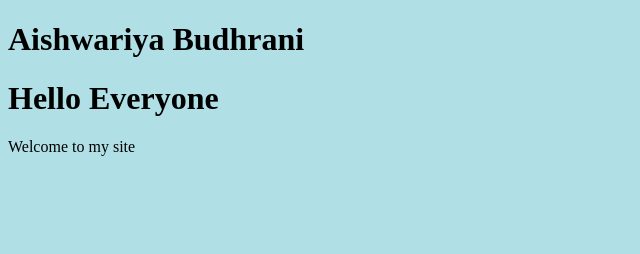
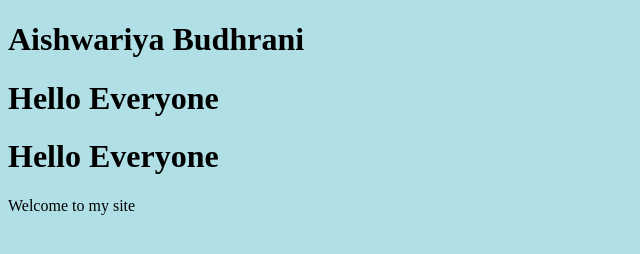
Before and after one commit to aishwariya23/my-simple-app-2303, a plain HTML site: page index.html in a window 1280 px wide. Shown: the whole page, without its empty margins (0-640 px from the left). Drawn offline with Linux system fonts and the light colour scheme.

Commit message:
Update index.html

```diff
--- a/index.html
+++ b/index.html
@@ -4,6 +4,7 @@
 
 <h1>Aishwariya Budhrani</h1>
 <h1>Hello Everyone</h1>
+<h1>Hello Everyone</h1>
 <p>Welcome to my site</p>
 
 </body>
```
